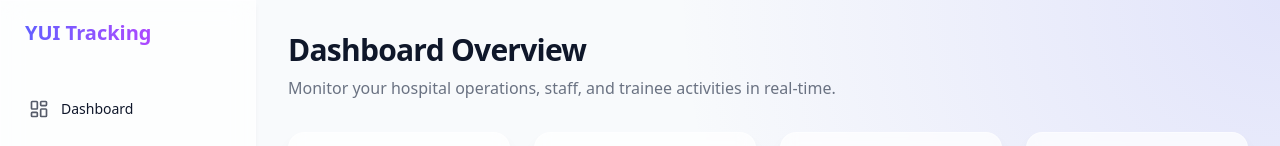
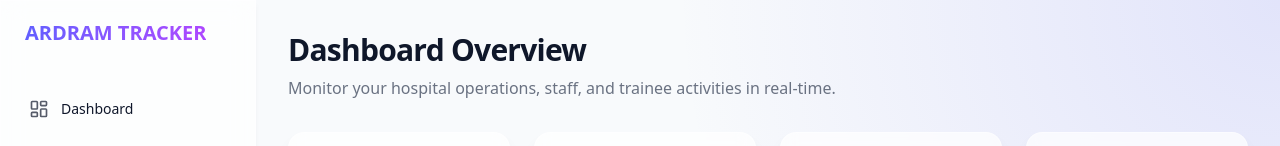
Before and after one commit to Poochaspy/yui-tracking-system, a Next.js app: page / in a window 1280 px wide. Shown: the top 146 px of the page. Built offline with nearby package versions, Linux system fonts and the light colour scheme.

Commit message:
chore: Rename dashboard to ARDRAM TRACKER

```diff
--- a/src/app/layout.tsx
+++ b/src/app/layout.tsx
@@ -14,7 +14,7 @@ const geistMono = Geist_Mono({
 });
 
 export const metadata: Metadata = {
-  title: "YUI Tracking System",
+  title: "ARDRAM TRACKER",
   description: "ERPNext-inspired tracking system for employees and trainees.",
 };
 
@@ -34,7 +34,7 @@ export default function RootLayout({
             {/* Header placeholder for mobile / profile */}
             <header className="h-16 glass-panel border-b border-b-white/10 flex items-center justify-between px-6 sticky top-0 z-10 md:hidden">
               <h1 className="text-lg font-bold bg-gradient-to-r from-indigo-500 to-purple-500 bg-clip-text text-transparent">
-                YUI Tracking
+                ARDRAM TRACKER
               </h1>
             </header>
             <div className="p-6 md:p-8">
--- a/src/components/Sidebar.tsx
+++ b/src/components/Sidebar.tsx
@@ -16,7 +16,7 @@ export default function Sidebar() {
     <aside className="w-64 glass-panel border-r border-r-white/10 hidden md:flex flex-col h-full sticky top-0">
       <div className="h-16 flex items-center px-6 border-b border-white/10">
         <h1 className="text-xl font-bold bg-gradient-to-r from-indigo-500 to-purple-500 bg-clip-text text-transparent">
-          YUI Tracking
+          ARDRAM TRACKER
         </h1>
       </div>
       <nav className="flex-1 py-6 px-4 space-y-2">
```
